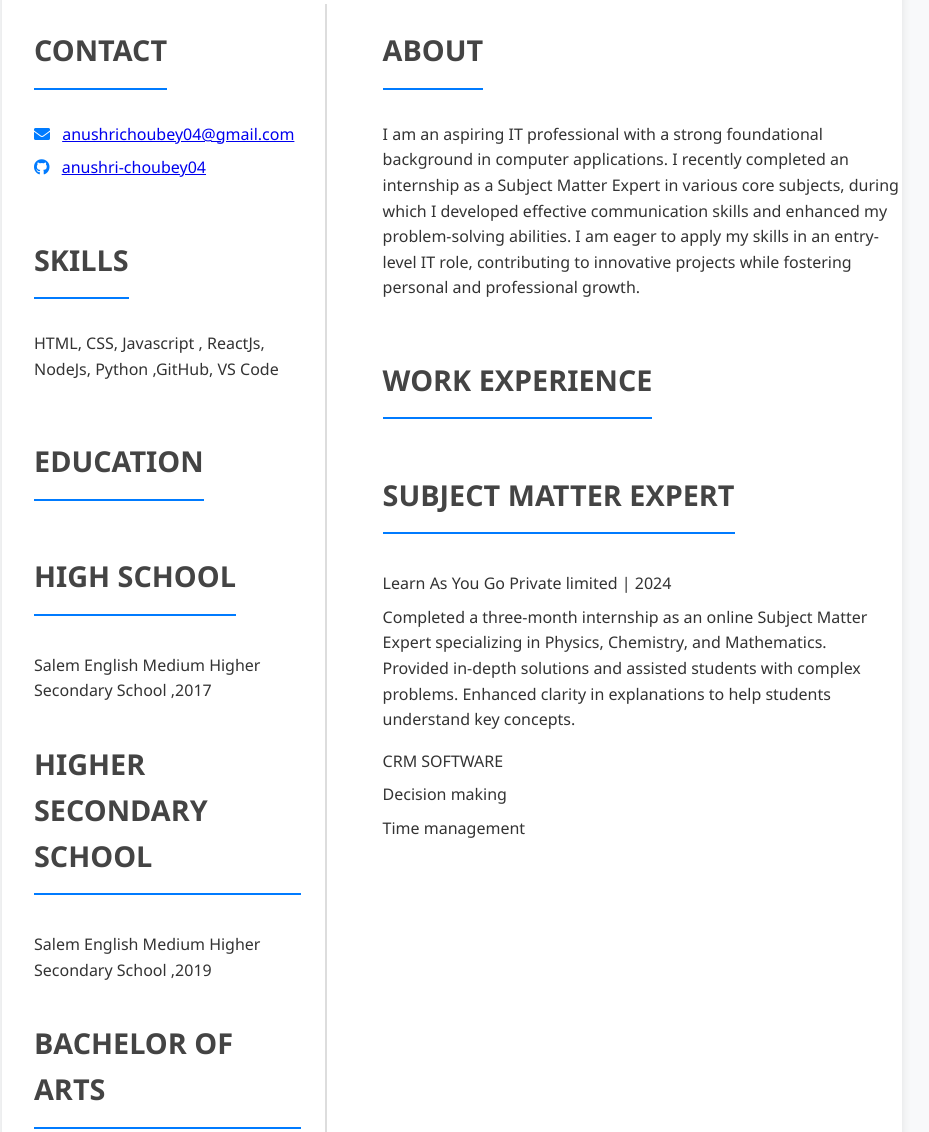
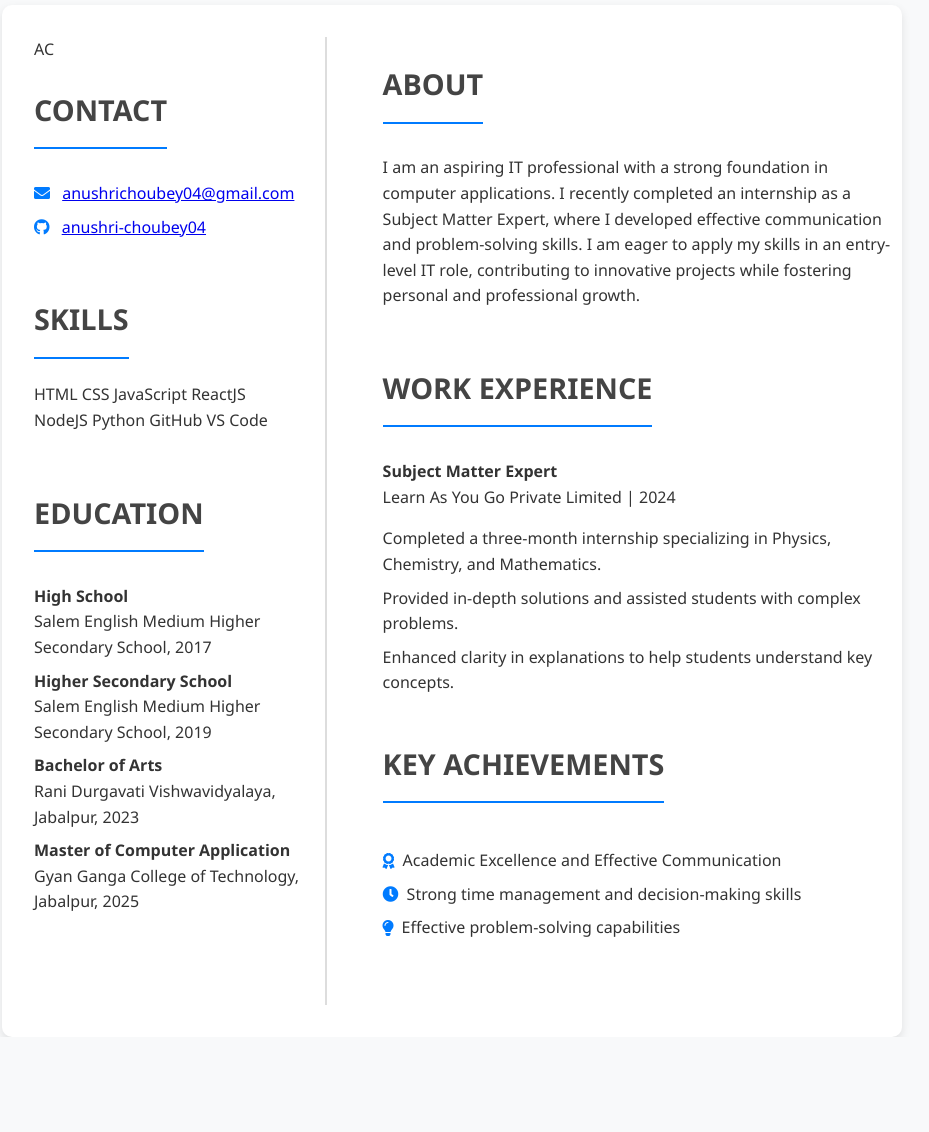
Before and after one commit to anushri-choubey04/My-Resume, a plain HTML site: page index.html in a window 1280 px wide. Shown: the part 278-1410 px from the top of the page, without its empty margins (188-1117 px from the left). After the commit the page ends 1315 px from the top, so only its background shows below. Drawn offline with Linux system fonts and the light colour scheme.

Commit message:
Update index.html

```diff
--- a/index.html
+++ b/index.html
@@ -1,94 +1,91 @@
-<html>
+<!DOCTYPE html>
+<html lang="en">
 <head>
-		<link href="style.css" rel="stylesheet">
+    <meta charset="UTF-8">
+    <meta name="viewport" content="width=device-width, initial-scale=1.0">
+    <title>Anushri Choubey Resume</title>
+    <link rel="stylesheet" href="style.css">
     <link rel="stylesheet" href="https://cdnjs.cloudflare.com/ajax/libs/font-awesome/5.15.4/css/all.min.css">
-		<title>Anushri Choubey Resume</title>
 </head>
+<body>
 
-	<body>
-		<header id="header">
-			<!-- resume header with your name and title -->
+    <header>
         <h1>Anushri Choubey</h1>
+        <p class="subtitle">Aspiring IT Professional</p>
         <hr>
     </header>
+
     <main>
-			<article id="mainLeft">
+        <!-- Left Column (Contact, Skills, Education) -->
+        <aside id="mainLeft">
+            <!-- Profile Image Placeholder -->
+            <div class="profile-img">AC</div>
+
+            <!-- Contact Section -->
             <section>
-					<h2>CONTACT</h2>
-					<!-- contact info including social media -->
-                    <p>
-                        <i class="fa fa-envelope" aria-hidden="true"></i>
-                        <a href="anushrichoubey04@gmail.com">anushrichoubey04@gmail.com</a>
-                    </p>
-                    <p>
-                      <i class="fab fa-github" aria-hidden="true"></i>
-                      <a href="github.com/anushri-choubey04">anushri-choubey04</a>
-                    </p>
+                <h2>Contact</h2>
+                <p><i class="fa fa-envelope"></i> <a href="mailto:anushrichoubey04@gmail.com">anushrichoubey04@gmail.com</a></p>
+                <p><i class="fab fa-github"></i> <a href="https://github.com/anushri-choubey04">anushri-choubey04</a></p>
             </section>
 
+            <!-- Skills Section -->
             <section>
-					<h2>SKILLS</h2>
-					<!-- your skills -->
-                    <p>HTML, CSS,  Javascript , ReactJs, NodeJs, Python ,GitHub, VS Code</p>
+                <h2>Skills</h2>
+                <div class="skills-list">
+                    <span>HTML</span>
+                    <span>CSS</span>
+                    <span>JavaScript</span>
+                    <span>ReactJS</span>
+                    <span>NodeJS</span>
+                    <span>Python</span>
+                    <span>GitHub</span>
+                    <span>VS Code</span>
+                </div>
             </section>
+
+            <!-- Education Section -->
             <section>
-					<h2>EDUCATION</h2><br>
-					<!-- your education -->
+                <h2>Education</h2>
+                <p><strong>High School</strong><br>Salem English Medium Higher Secondary School, 2017</p>
+                <p><strong>Higher Secondary School</strong><br>Salem English Medium Higher Secondary School, 2019</p>
+                <p><strong>Bachelor of Arts</strong><br>Rani Durgavati Vishwavidyalaya, Jabalpur, 2023</p>
+                <p><strong>Master of Computer Application</strong><br>Gyan Ganga College of Technology, Jabalpur, 2025</p>
+            </section>
+        </aside>
 
-                   <h3> High School</h3>
+        <!-- Right Column (About, Experience) -->
+        <section id="mainRight">
+            <!-- About Section -->
+            <section>
+                <h2>About</h2>
+                <p>I am an aspiring IT professional with a strong foundation in computer applications.
+                    I recently completed an internship as a Subject Matter Expert, where I developed
+                    effective communication and problem-solving skills. I am eager to apply my skills
+                    in an entry-level IT role, contributing to innovative projects while fostering
+                    personal and professional growth.</p>
+            </section>
 
-                   <p>Salem English Medium Higher Secondary School ,2017</p>
+            <!-- Work Experience -->
+            <section>
+                <h2>Work Experience</h2>
+                <p><strong>Subject Matter Expert</strong><br>
+                    Learn As You Go Private Limited | 2024</p>
+                <ul>
+                    <li>Completed a three-month internship specializing in Physics, Chemistry, and Mathematics.</li>
+                    <li>Provided in-depth solutions and assisted students with complex problems.</li>
+                    <li>Enhanced clarity in explanations to help students understand key concepts.</li>
+                </ul>
 
-                   <h3>Higher Secondary School</h3>
-                   <p>Salem English Medium Higher Secondary School ,2019</p>
-
-                   <h3>Bachelor of Arts</h3>
-                   <p>Rani Durgavati Vishwavidyalaya ,Jabalpur, Madhya Pradesh ,2023</p>
-                   <h3>Master of Computer Application</h3>
-                   <p>Gyan Ganga College of Technology, Jabalpur, Madhya Pradesh ,2025</p>
-				</section>
-			</article>
-			<article id="mainRight">
-				<section>
-					<h2>ABOUT</h2>
-					<!-- about you -->
-                    <p>I am an aspiring IT professional with a
-                        strong foundational background in
-                        computer applications. I recently
-                        completed an internship as a Subject
-                        Matter Expert in various core subjects,
-                        during which I developed effective
-                        communication skills and enhanced my
-                        problem-solving abilities. I am eager to
-                        apply my skills in an entry-level IT role,
-                        contributing to innovative projects while
-                        fostering personal and professional
-                        growth.</p>
-				</section>
-				<section>
-					<h2>WORK EXPERIENCE</h2><br>
-					<!-- your work experience -->
-
-                    <h3>Subject Matter Expert</h3>
-                    <p>
-                            Learn As You Go Private limited  | 2024
-                    </p>
-                    <p>
-                        Completed a three-month internship as an online Subject
-                        Matter Expert specializing in Physics, Chemistry, and
-                        Mathematics.<br>
-                        Provided in-depth solutions and assisted students with
-                        complex problems.
-                        Enhanced clarity in explanations to help students
-                        understand key concepts.
-                    </p>
+                <!-- Key Achievements -->
+                <h3>Key Achievements</h3>
                 <ul>
-                            <li>CRM SOFTWARE</li>
-                            <li>Decision making</li>
-                            <li>Time management</li>
+                    <li><i class="fas fa-award"></i> Academic Excellence and Effective Communication</li>
+                    <li><i class="fas fa-clock"></i> Strong time management and decision-making skills</li>
+                    <li><i class="fas fa-lightbulb"></i> Effective problem-solving capabilities</li>
                 </ul>
             </section>
-			</article>
+        </section>
     </main>
+
 </body>
 </html>
```
Lines whose indentation alone changed are shown as unchanged.
